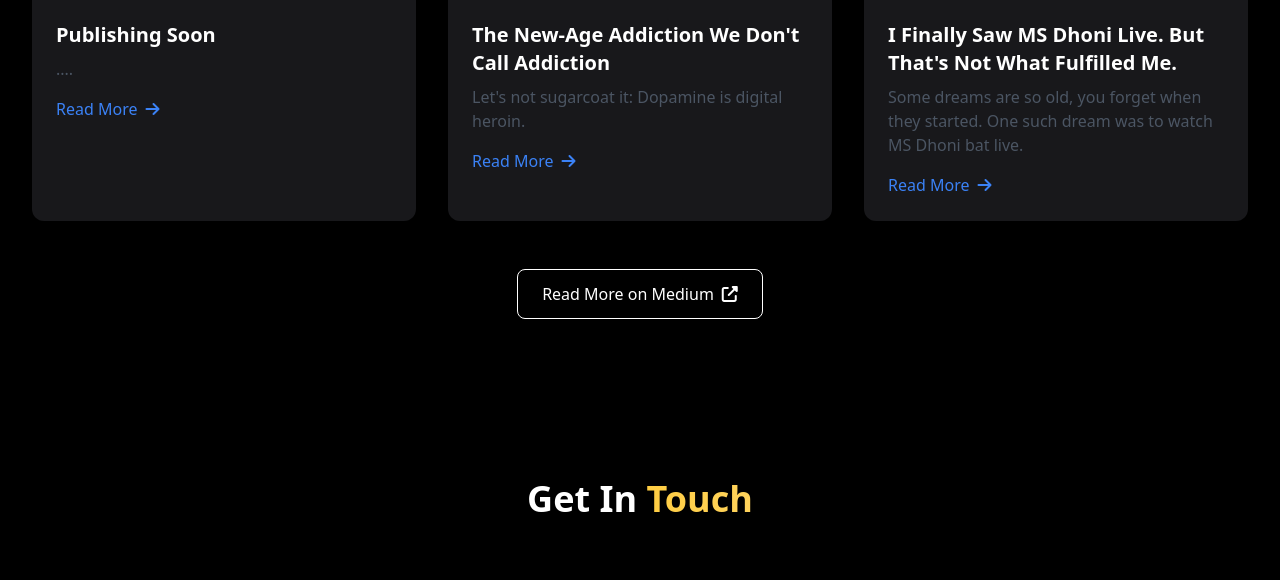
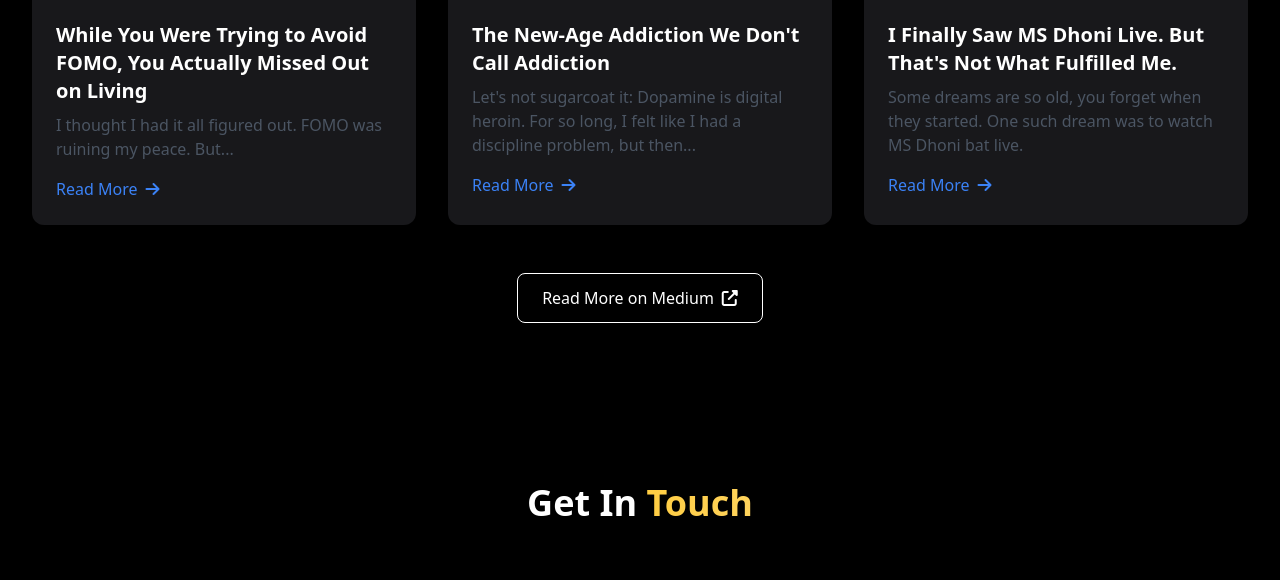
Before and after one commit to yuvrajsisodia23/Portfolio, a plain HTML site: page index.html in a window 1280 px wide. Shown: the part 1847-2427 px from the top of the page. Drawn offline with nearby package versions, Linux system fonts and the light colour scheme.

Commit message:
added a blog

```diff
--- a/index.html
+++ b/index.html
@@ -266,11 +266,11 @@
             <div class="grid md:grid-cols-2 lg:grid-cols-3 gap-8">
                 <!-- Blog Post 1 -->
                 <div class="bg-zinc-900 card rounded-xl overflow-hidden hover:shadow-lg transition-all duration-300 transform hover:-translate-y-1 hover:scale-[1.02] hover:shadow-yellow-400/20">
-                    <img src="https://img.freepik.com/free-vector/coming-soon-background-with-focus-light-effect_1017-31453.jpg?semt=ais_hybrid&w=740" alt="*" class="w-full h-48 object-cover">
+                    <img src="https://miro.medium.com/v2/resize:fit:1100/format:webp/0*-lxbXXM7hhLSnb8t" alt="Self-awareness" class="w-full h-48 object-cover">
                     <div class="p-6">
-                        <h3 class="font-bold text-xl mb-2">Publishing Soon</h3>
-                        <p class="text-gray-600 dark:text-gray-300 mb-4">....</p>
-                        <a href="https://medium.com/@yuvrajsisodia" class="text-blue-500 font-medium inline-flex items-center">Read More <i class="fas fa-arrow-right ml-2"></i></a>
+                        <h3 class="font-bold text-xl mb-2">While You Were Trying to Avoid FOMO, You Actually Missed Out on Living</h3>
+                        <p class="text-gray-600 dark:text-gray-300 mb-4">I thought I had it all figured out. FOMO was ruining my peace. But...</p>
+                        <a href="https://medium.com/@yuvrajsisodia/while-you-were-trying-to-avoid-fomo-you-actually-missed-out-on-living-003f4d5e6112" class="text-blue-500 font-medium inline-flex items-center">Read More <i class="fas fa-arrow-right ml-2"></i></a>
                     </div>
                 </div>
                 <!-- Blog Post 2 -->
@@ -278,7 +278,7 @@
                     <img src="https://miro.medium.com/v2/resize:fit:1100/format:webp/0*1Awf6EePmV1LuLup " alt="trap of Social Media" class="w-full h-48 object-cover">
                     <div class="p-6">
                         <h3 class="font-bold text-xl mb-2">The New-Age Addiction We Don't Call Addiction</h3>
-                        <p class="text-gray-600 dark:text-gray-300 mb-4">Let's not sugarcoat it: Dopamine is digital heroin.</p>
+                        <p class="text-gray-600 dark:text-gray-300 mb-4">Let's not sugarcoat it: Dopamine is digital heroin. For so long, I felt like I had a discipline problem, but then...</p>
                         <a href="https://medium.com/@yuvrajsisodia/the-new-age-addiction-we-dont-call-addiction-281d1a6cb697" class="text-blue-500 font-medium inline-flex items-center">Read More <i class="fas fa-arrow-right ml-2"></i></a>
                     </div>
                 </div>
```
